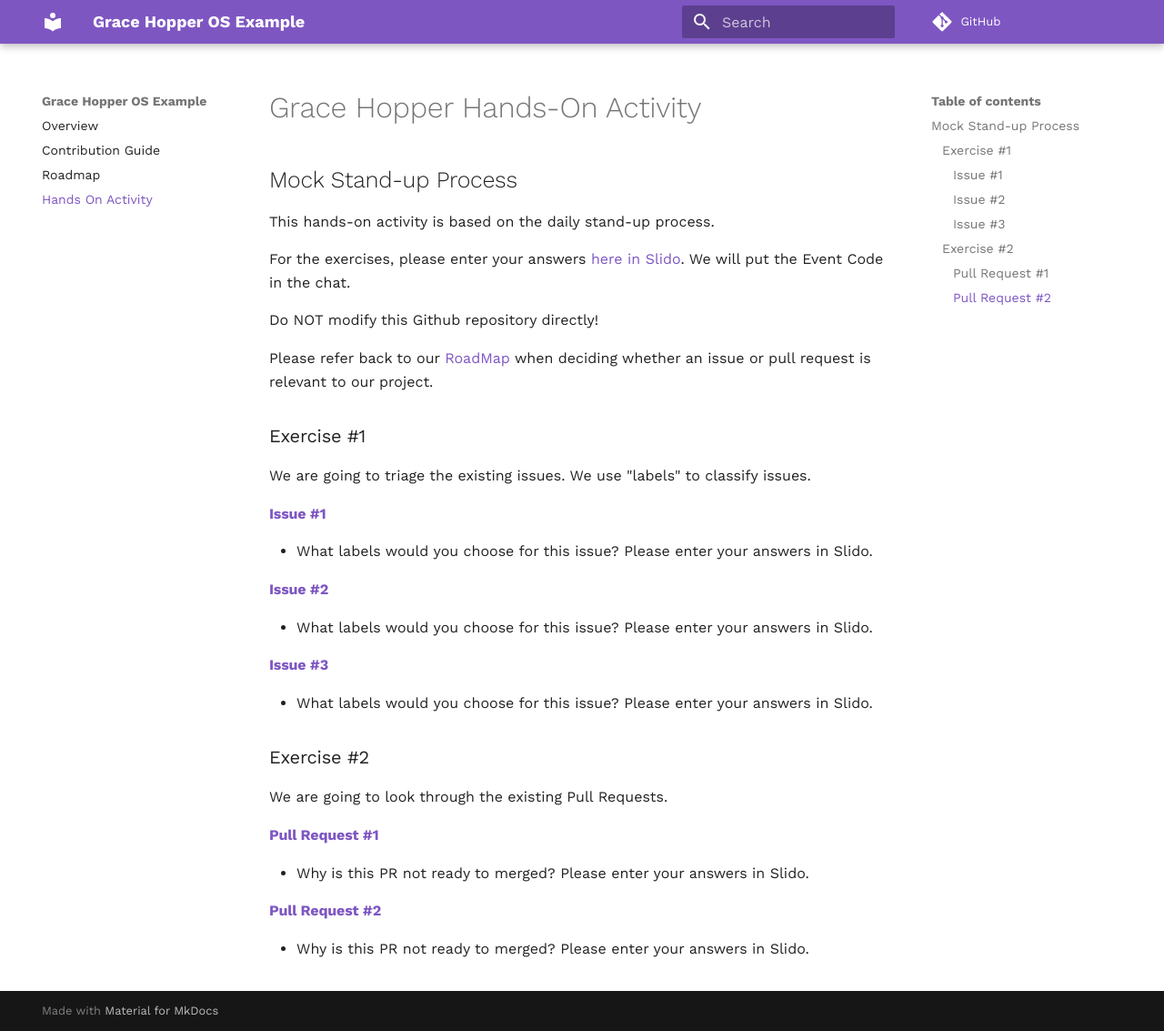
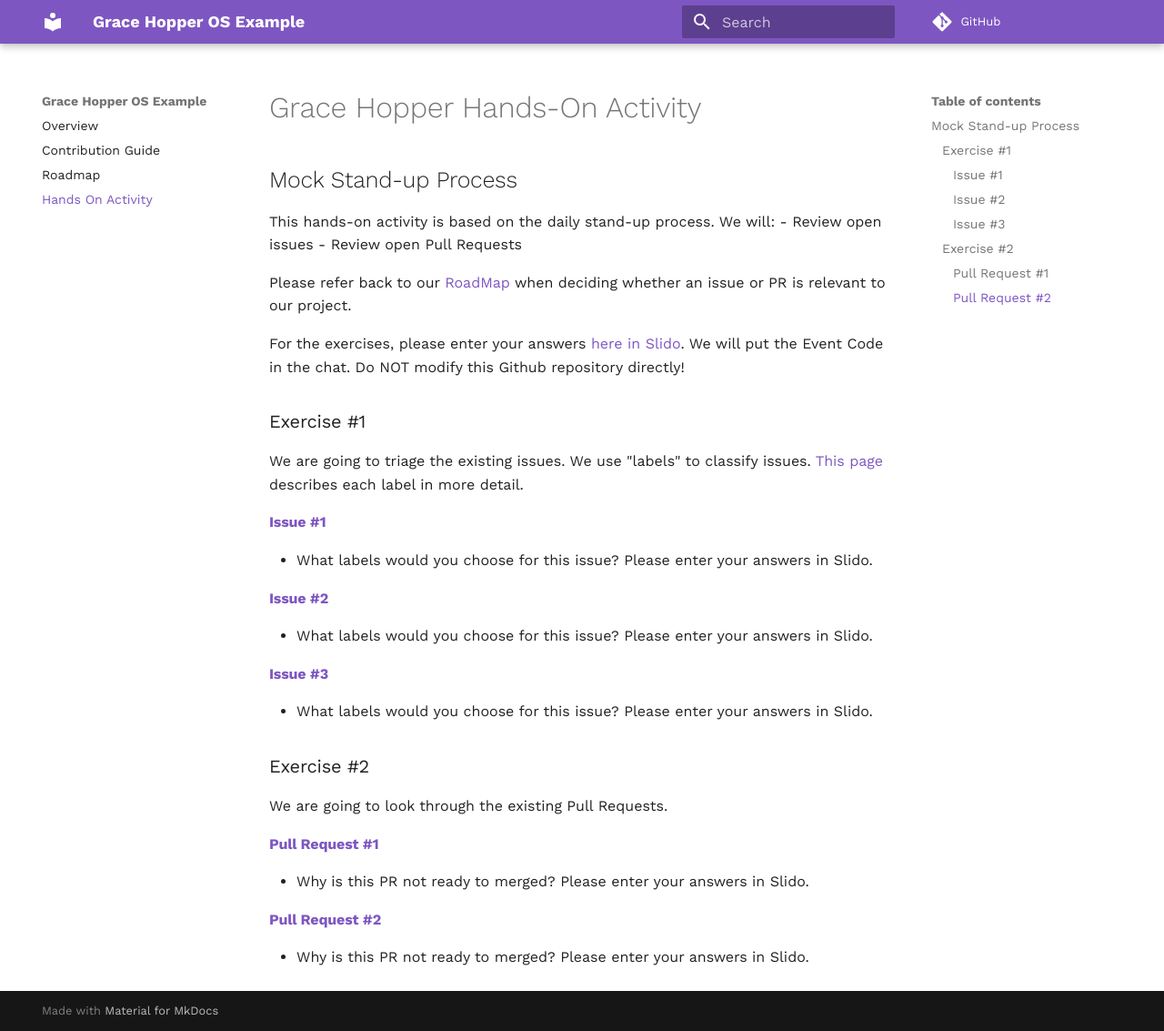
Before and after one commit to oss-workshop/grace-hopper-example, an MkDocs documentation site: the page built from docs/HANDSON.md, in a window 1280 px wide and 1133 px high. Shown: the whole window at 91% size. Built offline with MkDocs 1.6.1 and Material for MkDocs 9.7.7, drawn with Linux system fonts in a browser that asks for light colours; comment, search, counter and statistics services are not loaded.

Commit message:
Update docs

```diff
--- a/docs/HANDSON.md
+++ b/docs/HANDSON.md
@@ -1,16 +1,16 @@
 # Grace Hopper Hands-On Activity
 
 ## Mock Stand-up Process
-This hands-on activity is based on the daily stand-up process.
+This hands-on activity is based on the daily stand-up process. We will:
+- Review open issues
+- Review open Pull Requests
 
-For the exercises, please enter your answers [here in Slido](https://app.sli.do/event/6ah5rwkh). We will put the Event Code in the chat.
+Please refer back to our [RoadMap](https://github.com/oss-workshop/grace-hopper-example/blob/master/docs/ROADMAP.md) when deciding whether an issue or PR is relevant to our project.
 
-Do NOT modify this Github repository directly!
-
-Please refer back to our [RoadMap](https://github.com/oss-workshop/grace-hopper-example/blob/master/docs/ROADMAP.md) when deciding whether an issue or pull request is relevant to our project.
+For the exercises, please enter your answers [here in Slido](https://app.sli.do/event/6ah5rwkh). We will put the Event Code in the chat. Do NOT modify this Github repository directly!
 
 ### Exercise #1
-We are going to triage the existing issues. We use "labels" to classify issues.
+We are going to triage the existing issues. We use "labels" to classify issues. [This page](https://github.com/oss-workshop/grace-hopper-example/issues/labels) describes each label in more detail.
 
 #### [Issue #1](https://github.com/oss-workshop/grace-hopper-example/issues/32)
 - What labels would you choose for this issue? Please enter your answers in Slido.
```
Also changed, not shown: README.md (+1 -1 lines), docs/CONTRIBUTING.md (+3 -2 lines).
